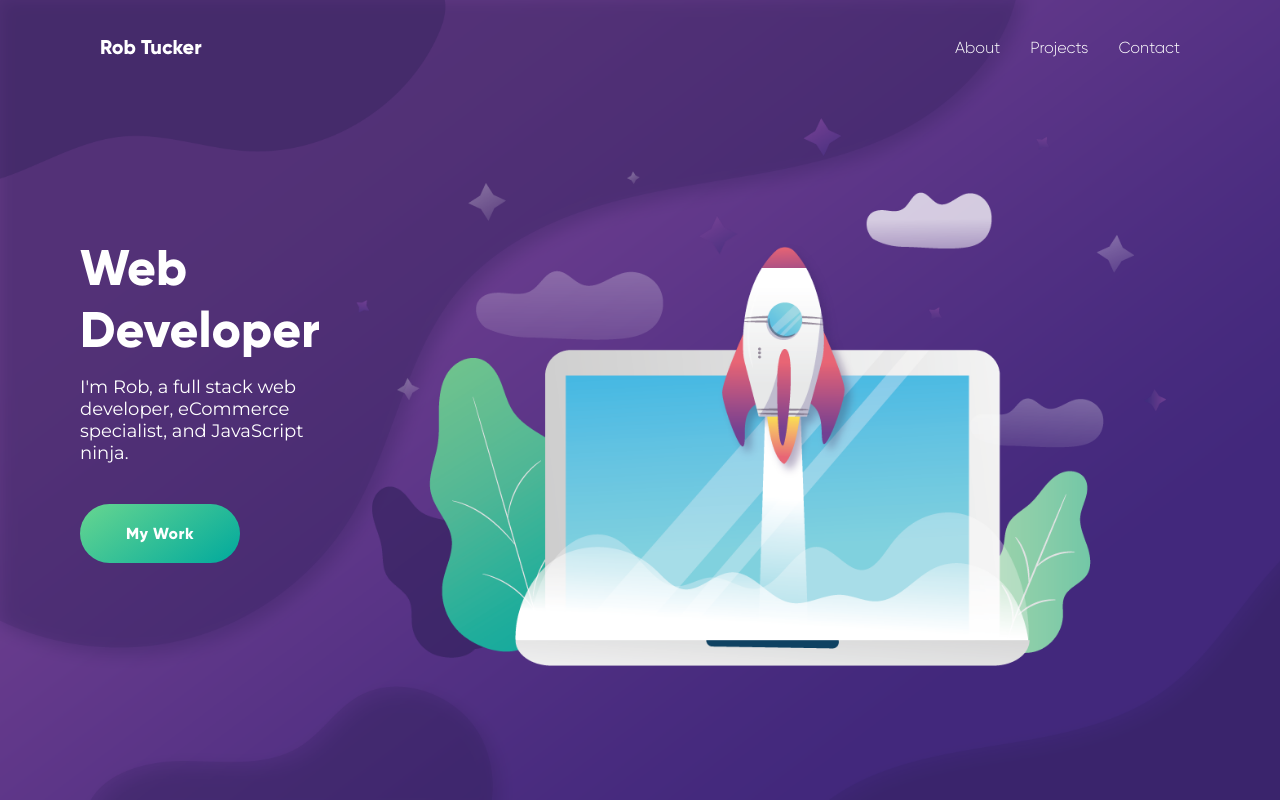
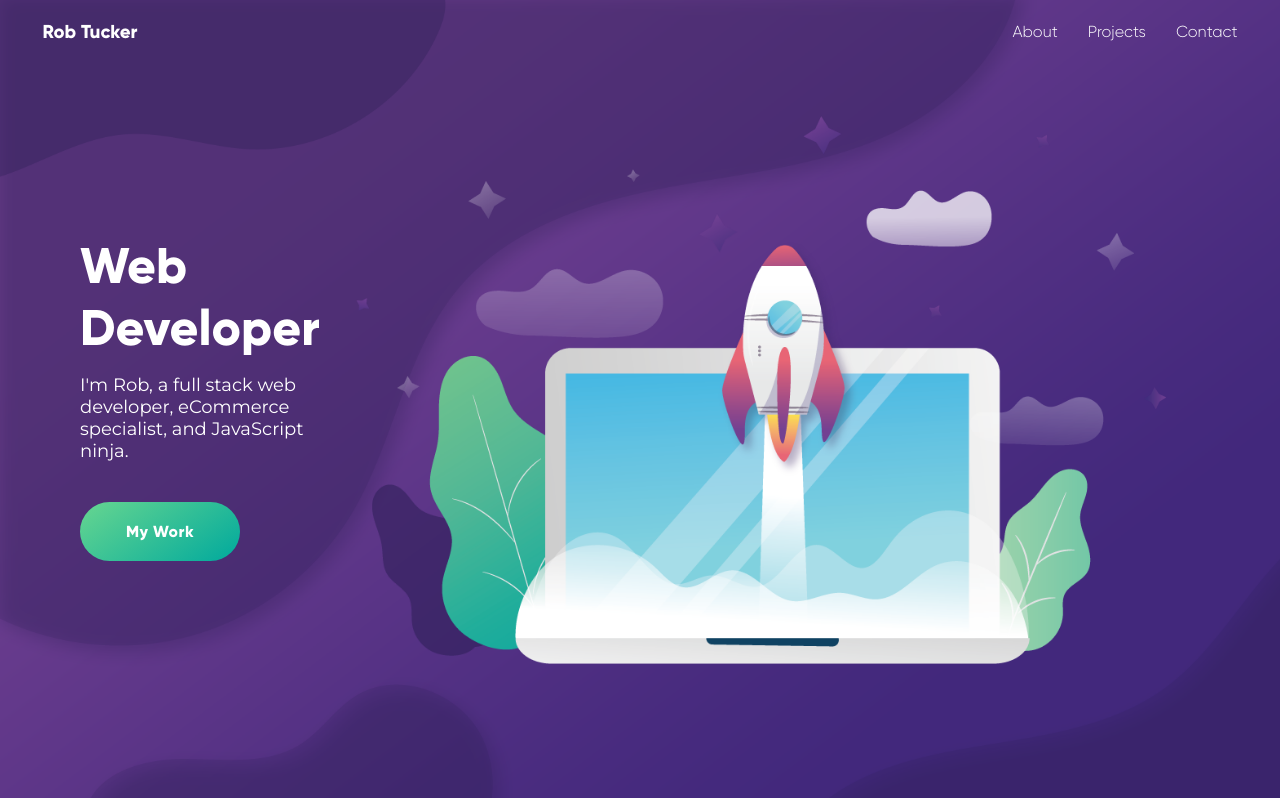
Before and after one commit to rob9095/robt-portfolio, a React (Create React App) app in the folder client/: page / in a window 1280 px wide. Shown: the top 800 px of the page. Built offline with nearby package versions, Linux system fonts and the light colour scheme.

Commit message:
updated header and css

```diff
--- a/client/src/App.js
+++ b/client/src/App.js
@@ -7,15 +7,28 @@ class App extends Component {
   render() {
     return (
       <div className="App">
-          <header>
+          {/* <header>
             <h2><a href="#">Rob Tucker</a></h2>
             <nav>
               <li><a href="#">About</a></li>
               <li><a href="#">Projects</a></li>
               <li><a href="#">Contact</a></li>
             </nav>
+          </header> */}
+          <header>
+            <div className="container">
+              <div className="header-wrapper">
+                <div className="logo">
+                  <h3>Rob Tucker</h3>
+                </div>
+                <nav>
+                  <li><a href="#">About</a></li>
+                  <li><a href="#">Projects</a></li>
+                  <li><a href="#">Contact</a></li>
+                </nav>
+              </div>
+            </div>
           </header>
-
           <section className="hero">
             <div className="background-image" style={{
               backgroundImage: `url(${heroBg})`,
--- a/client/src/index.css
+++ b/client/src/index.css
@@ -93,6 +93,41 @@ section {
 /* Header Styles */
 
 header {
+  position: relative;
+  background: transparent;
+}
+
+header .header-wrapper {
+  display: flex;
+  justify-content: center;
+  align-items: center;
+  padding: 20px 35px;
+}
+
+.header-wrapper div, .header-wrapper nav {
+  width: 50%;
+  display: flex;
+  justify-content: center;
+  align-items: center;
+  color: #fff;
+}
+
+header .logo {
+  align-items: flex-start;
+  flex-direction: column;
+}
+
+.header-wrapper nav {
+  margin-right: -15px;
+  justify-content: flex-end;
+}
+
+header nav li {
+  margin: 0 15px;
+}
+
+/*
+header {
   position: absolute;
   width: 100%;
   display: flex;
@@ -146,7 +181,7 @@ header h2 {
 .flex-col-tablet {
   flex-direction: column;
 }
-}
+} */
 
 /* Hero Styles */
 
@@ -157,6 +192,7 @@ header h2 {
   min-height: 100vh;
   color: #fff;
   overflow: hidden;
+  margin-top: -65px;
 }
 
 .hero .background-image {
```
